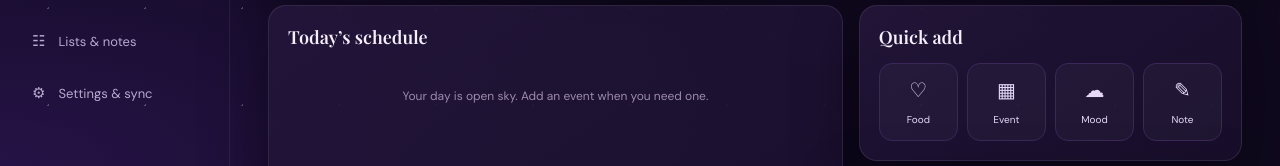
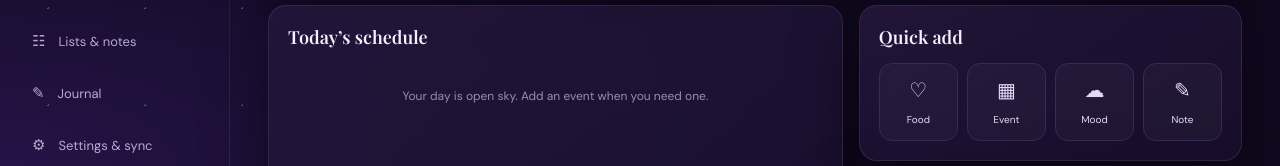
Before and after one commit to YourLocalRacoon/LunaLife, a plain HTML site: page index.html in a window 1280 px wide. Shown: the part 428-594 px from the top of the page. Drawn offline with nearby package versions, Linux system fonts and the light colour scheme.

Commit message:
Update index.html

```diff
--- a/index.html
+++ b/index.html
@@ -31,6 +31,7 @@
 <button class="nav-item" data-page="wellness">✿ <span>Wellness</span></button>
 <button class="nav-item" data-page="habits">✧ <span>Habits &amp; goals</span></button>
 <button class="nav-item" data-page="lists">☷ <span>Lists &amp; notes</span></button>
+<button class="nav-item" data-page="journal">✎ <span>Journal</span></button>
 <button class="nav-item" data-page="settings">⚙ <span>Settings &amp; sync</span></button>
 </nav>
 <div class="sidebar-note"><span>✦</span><p>Small steps still move you across the universe.</p></div>
@@ -44,6 +45,7 @@
 <button data-page="wellness">✿ <span>Wellness</span></button>
 <button data-page="habits">✧ <span>Habits &amp; goals</span></button>
 <button data-page="lists">☷ <span>Lists &amp; notes</span></button>
+<button data-page="journal">✎ <span>Journal</span></button>
 <button data-page="settings">⚙ <span>Settings &amp; sync</span></button>
 </div>
 
```
